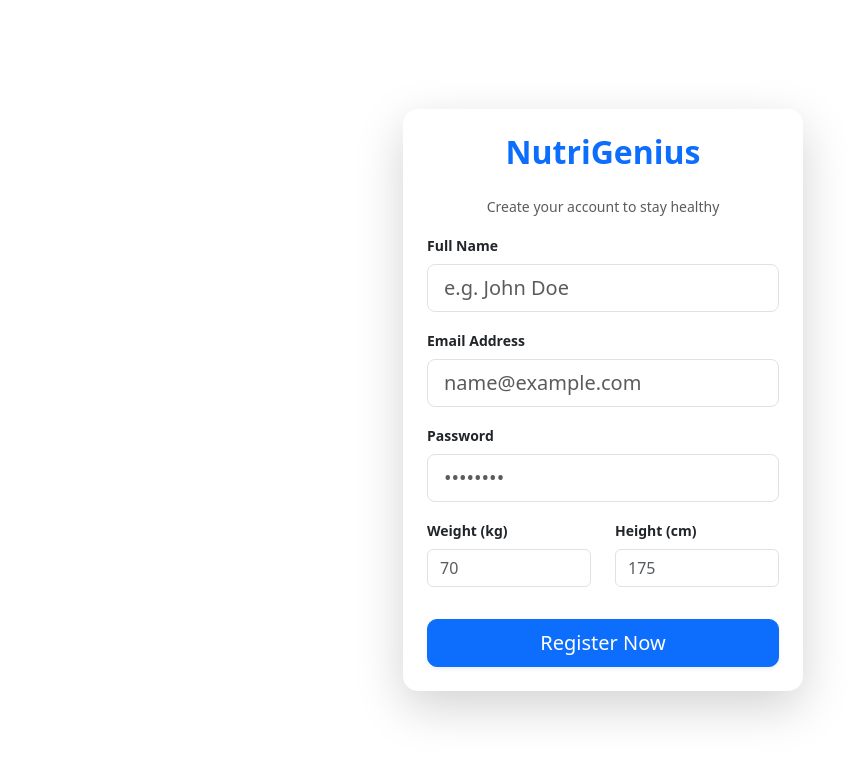
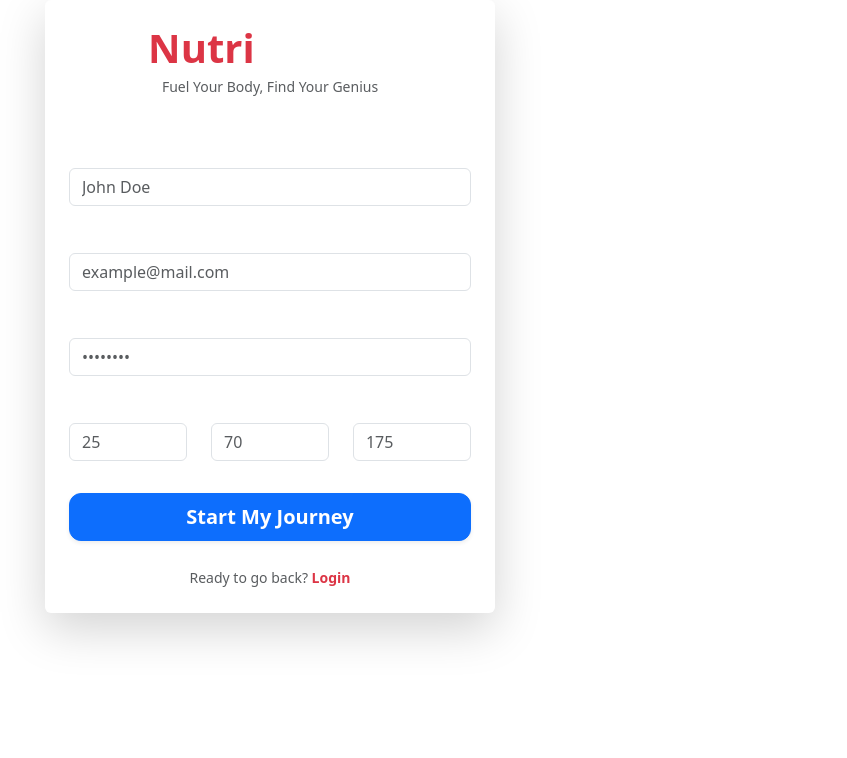
Before and after one commit to devdilshan2025/NutriGenius_AI_frontend, an Angular app: page / in a window 1280 px wide. Shown: the top 758 px of the page, without its empty margins (37-884 px from the left). Built offline with nearby package versions, Linux system fonts and the light colour scheme.

Commit message:
Age row added

```diff
--- a/src/app/app.component.html
+++ b/src/app/app.component.html
@@ -1,36 +1,54 @@
-<div class="container d-flex justify-content-center align-items-center vh-100">
-  <div class="card shadow-lg p-4" style="width: 400px; border-radius: 15px;">
-    <h2 class="text-center mb-4 text-primary fw-bold">NutriGenius</h2>
-    <p class="text-center text-muted small">Create your account to stay healthy</p>
+<div class="bg-image-container"></div>
+<div class="bg-overlay"></div>
 
+<div class="container">
+  <div class="card shadow-lg p-4" style="width: 450px;">
+
+    <div class="text-center mb-4">
+      <h1 class="fw-bold mb-1">
+        <span class="text-danger">Nutri</span><span class="text-white">Genius</span>
+      </h1>
+      <p class="text-muted small">Fuel Your Body, Find Your Genius</p>
+    </div>
+
+    <form (submit)="$event.preventDefault()">
       <div class="mb-3">
-      <label class="form-label small fw-bold">Full Name</label>
-      <input type="text" [(ngModel)]="user.name" name="name" class="form-control form-control-lg" placeholder="e.g. John Doe">
+        <label class="form-label small fw-bold text-white">Full Name</label>
+        <input type="text" [(ngModel)]="user.name" name="name" class="form-control" placeholder="John Doe">
       </div>
 
       <div class="mb-3">
-      <label class="form-label small fw-bold">Email Address</label>
-      <input type="email" [(ngModel)]="user.email" name="email" class="form-control form-control-lg" placeholder="name@example.com">
+        <label class="form-label small fw-bold text-white">Email Address</label>
+        <input type="email" [(ngModel)]="user.email" name="email" class="form-control" placeholder="example@mail.com">
       </div>
 
       <div class="mb-3">
-      <label class="form-label small fw-bold">Password</label>
-      <input type="password" [(ngModel)]="user.password" name="password" class="form-control form-control-lg" placeholder="••••••••">
+        <label class="form-label small fw-bold text-white">Password</label>
+        <input type="password" [(ngModel)]="user.password" name="password" class="form-control" placeholder="••••••••">
       </div>
 
       <div class="row">
-      <div class="col-6 mb-3">
-        <label class="form-label small fw-bold">Weight (kg)</label>
+        <div class="col-4 mb-3">
+          <label class="form-label small fw-bold text-white">Age</label>
+          <input type="number" [(ngModel)]="user.age" name="age" class="form-control" placeholder="25">
+        </div>
+        <div class="col-4 mb-3">
+          <label class="form-label small fw-bold text-white">Weight (kg)</label>
           <input type="number" [(ngModel)]="user.weight" name="weight" class="form-control" placeholder="70">
         </div>
-      <div class="col-6 mb-3">
-        <label class="form-label small fw-bold">Height (cm)</label>
+        <div class="col-4 mb-3">
+          <label class="form-label small fw-bold text-white">Height (cm)</label>
           <input type="number" [(ngModel)]="user.height" name="height" class="form-control" placeholder="175">
         </div>
       </div>
 
-    <button (click)="onRegister()" class="btn btn-primary btn-lg w-100 mt-3 shadow-sm" style="border-radius: 10px;">
-      Register Now
+      <button (click)="onRegister()" class="btn btn-primary btn-lg w-100 mt-3 shadow-sm py-2 fw-bold" style="border-radius: 12px;">
+        Start My Journey
       </button>
+    </form>
+
+    <div class="text-center mt-4">
+      <small class="text-muted">Ready to go back? <a href="#" class="text-decoration-none text-danger fw-bold">Login</a></small>
     </div>
   </div>
+</div>
```
Lines whose indentation alone changed are shown as unchanged.
